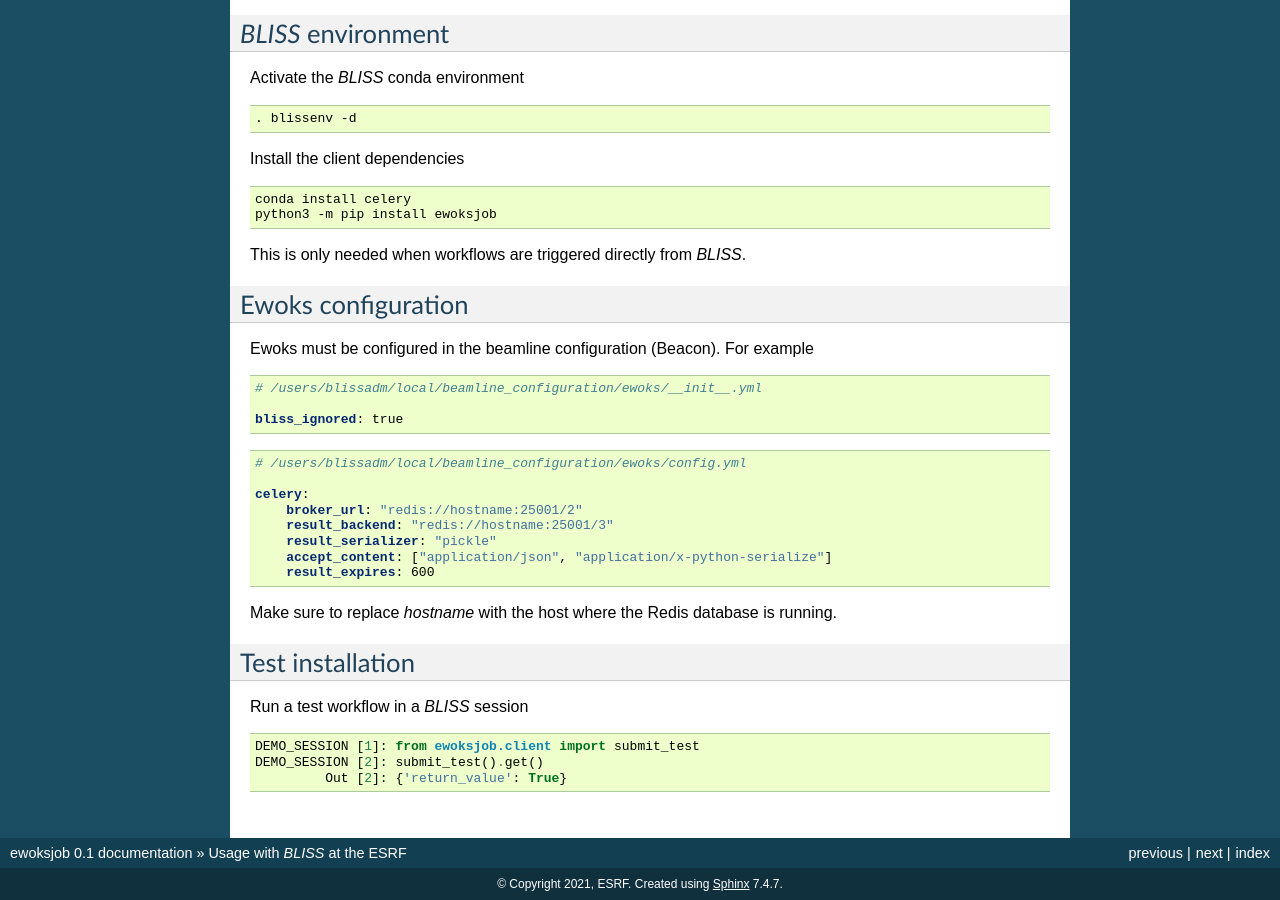
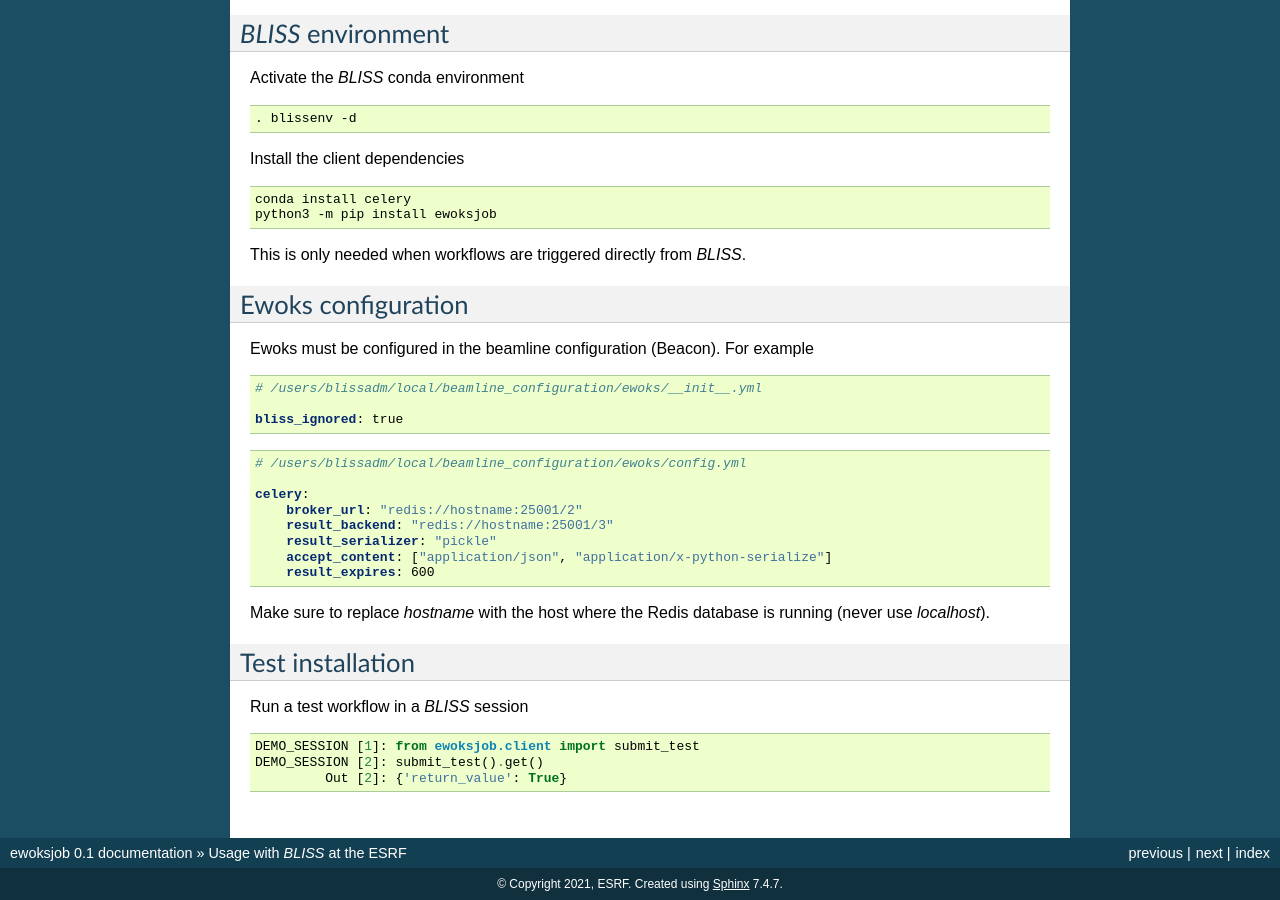
Before and after one commit to ewoks-kit/ewoksjob, a Sphinx documentation site: the page built from doc/bliss.rst, in a window 1280 px wide and 900 px high, scrolled down 1606 px. Built offline with Sphinx 7.4.7, drawn with Linux system fonts in a browser that asks for light colours.

Commit message:
improve docs

```diff
--- a/doc/bliss.rst
+++ b/doc/bliss.rst
@@ -140,7 +140,8 @@ Ewoks must be configured in the beamline configuration (Beacon). For example
         accept_content: ["application/json", "application/x-python-serialize"]
         result_expires: 600
 
-Make sure to replace `hostname` with the host where the Redis database is running.
+Make sure to replace `hostname` with the host where the Redis database is
+running (never use *localhost*).
 
 Test installation
 -----------------
```
